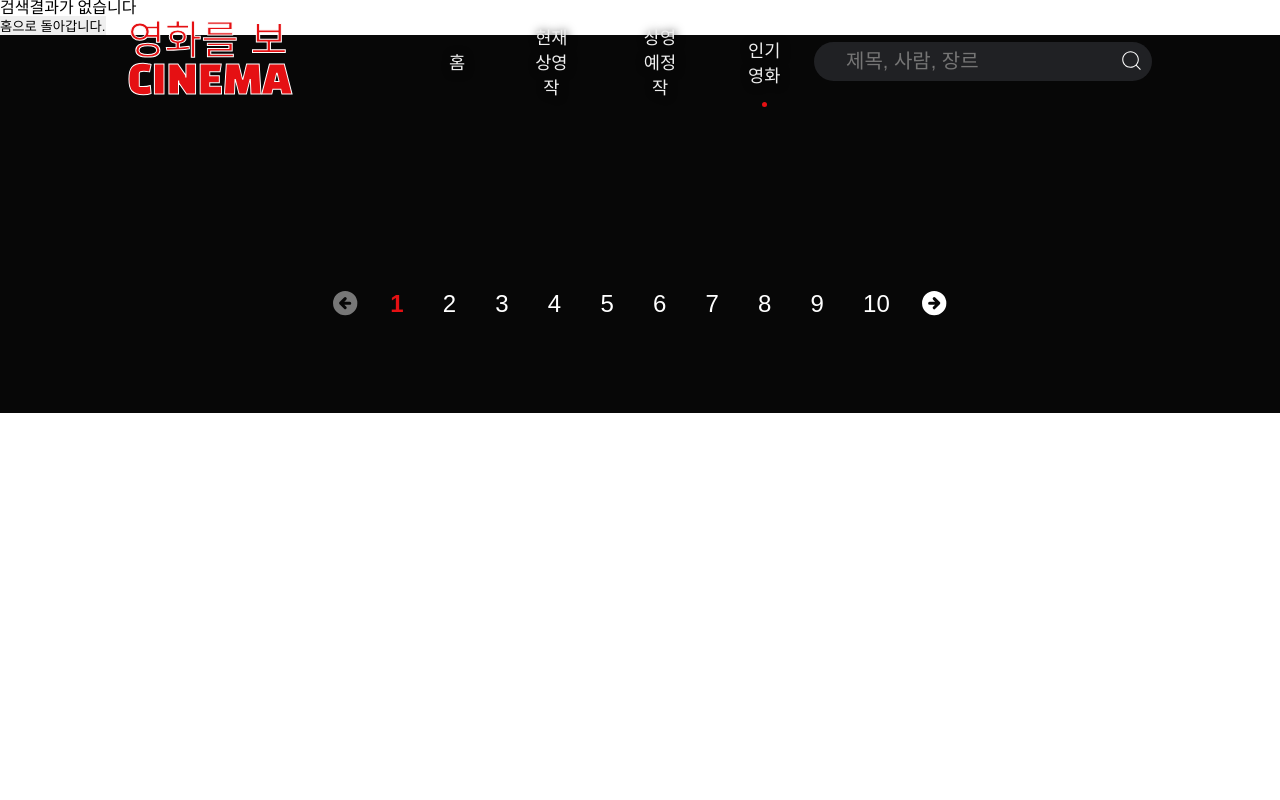
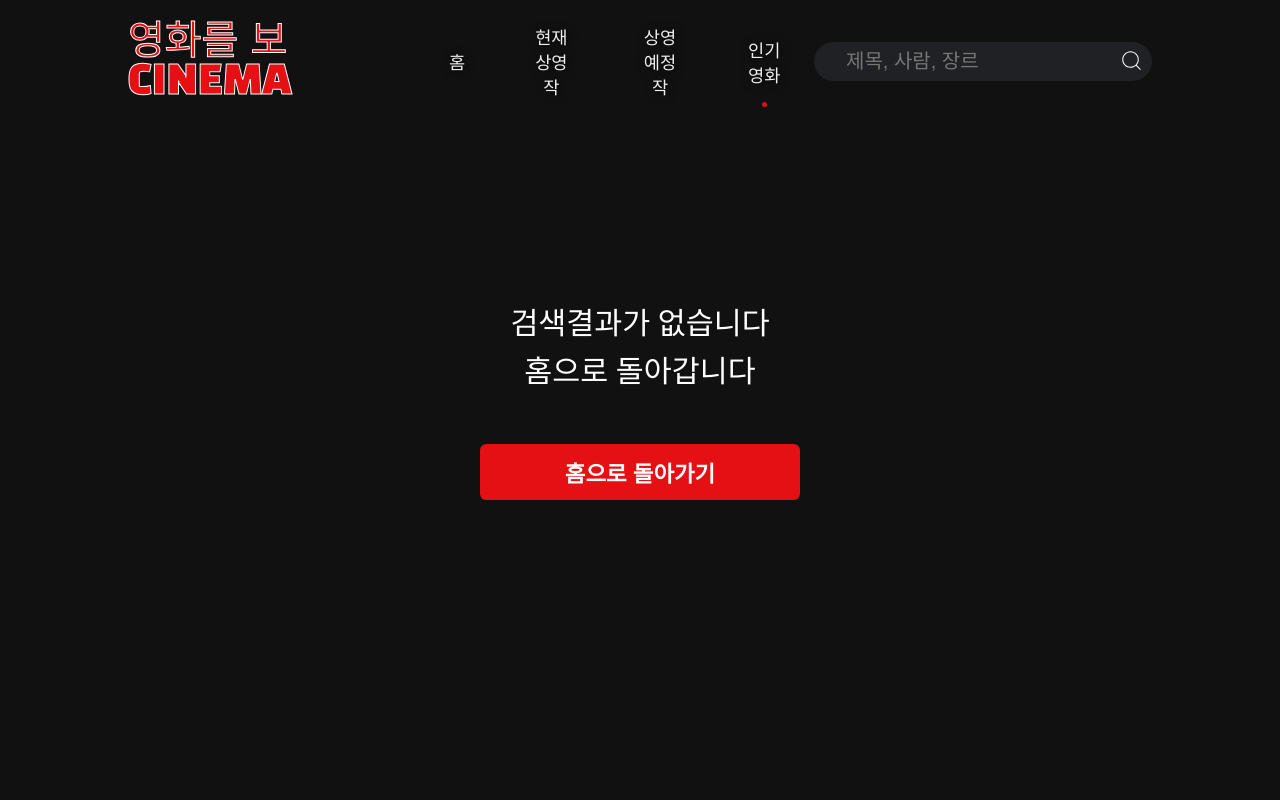
Before and after one commit to seonyeong719/Movie_Project, a React (Create React App) app in the folder movie/: page /topRated in a window 1280 px wide. Shown: the top 800 px of the page. Built offline with nearby package versions, Linux system fonts and the light colour scheme; no server answers; a web font is replaced by a local one.

Commit message:
:sparkles: Feat: 검색 에러 페이지 css 완료

```diff
--- a/movie/src/Components/ErrorPage/errorPage.js
+++ b/movie/src/Components/ErrorPage/errorPage.js
@@ -1,15 +1,49 @@
 import { styled } from "styled-components";
+import { FlexAllCenter } from "../../Styles/common";
 
 function ErrorPage() {
   return (
-    <Wrap>
-      <div>검색결과가 없습니다</div>
-      <HomeBtn>홈으로 돌아갑니다.</HomeBtn>
-    </Wrap>
+    <S.Wrap>
+      <S.Comment>
+        검색결과가 없습니다 <br /> 홈으로 돌아갑니다
+      </S.Comment>
+      <S.HomeBtn>홈으로 돌아가기</S.HomeBtn>
+    </S.Wrap>
   );
 }
 export default ErrorPage;
 
-const Wrap = styled.div``;
+const Wrap = styled.div`
+  background-color: #111111;
+  width: 100%;
+  height: 100vh;
+  ${FlexAllCenter}
+  text-align: center;
+  flex-direction: column;
+`;
 
-const HomeBtn = styled.button``;
+const Comment = styled.div`
+  color: white;
+  font-size: 1.9rem;
+  line-height: 3rem;
+`;
+
+const HomeBtn = styled.button`
+  width: 20rem;
+  height: 3.5rem;
+  margin-top: 3rem;
+  color: white;
+  font-size: 1.4rem;
+  font-weight: 700;
+  border-radius: 0.4rem;
+  background-color: ${({ theme }) => theme.COLOR.main};
+  cursor: pointer;
+  & :hover {
+  }
+`;
+
+const S = {
+  Wrap,
+  Comment,
+  HomeBtn,
+};
```
